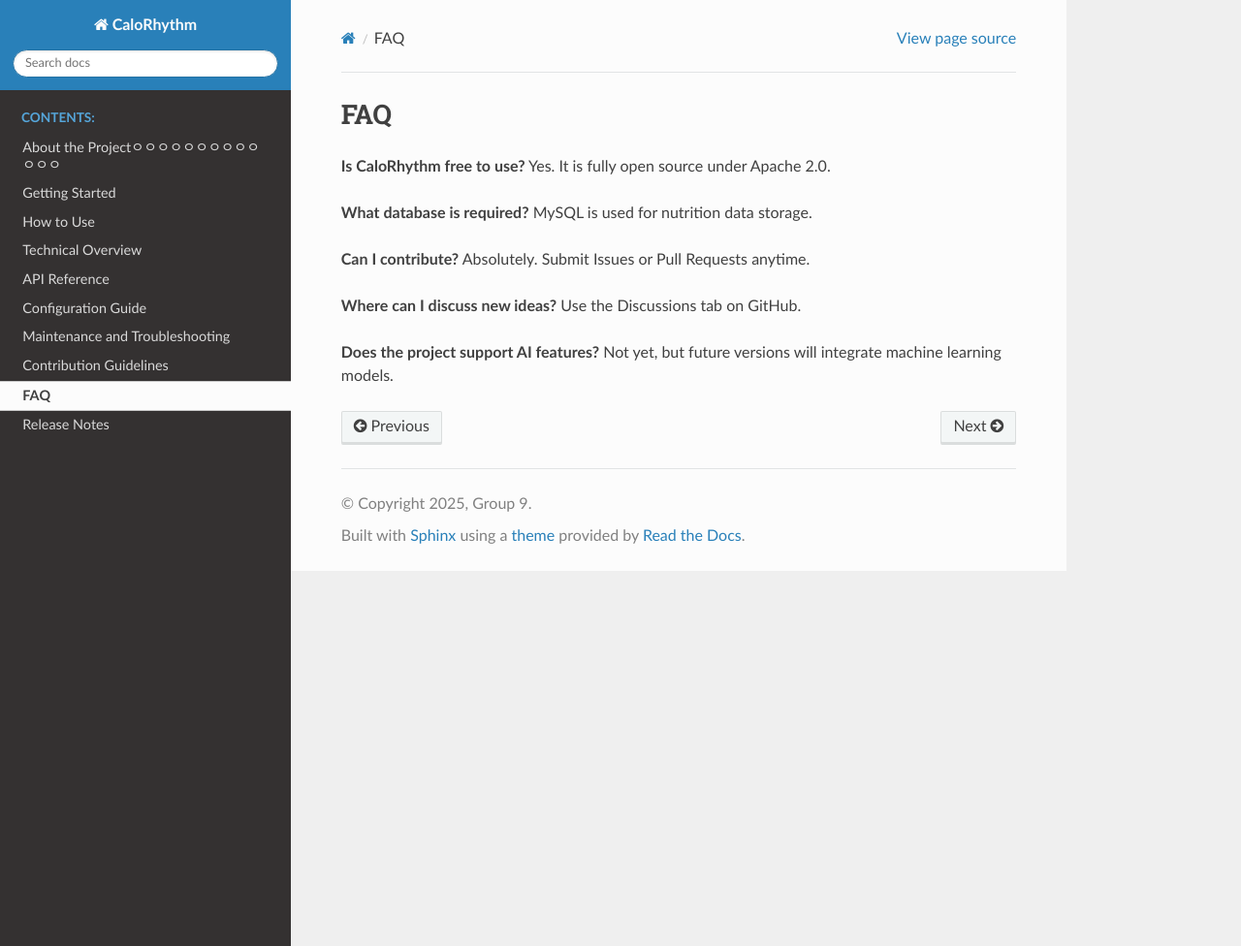
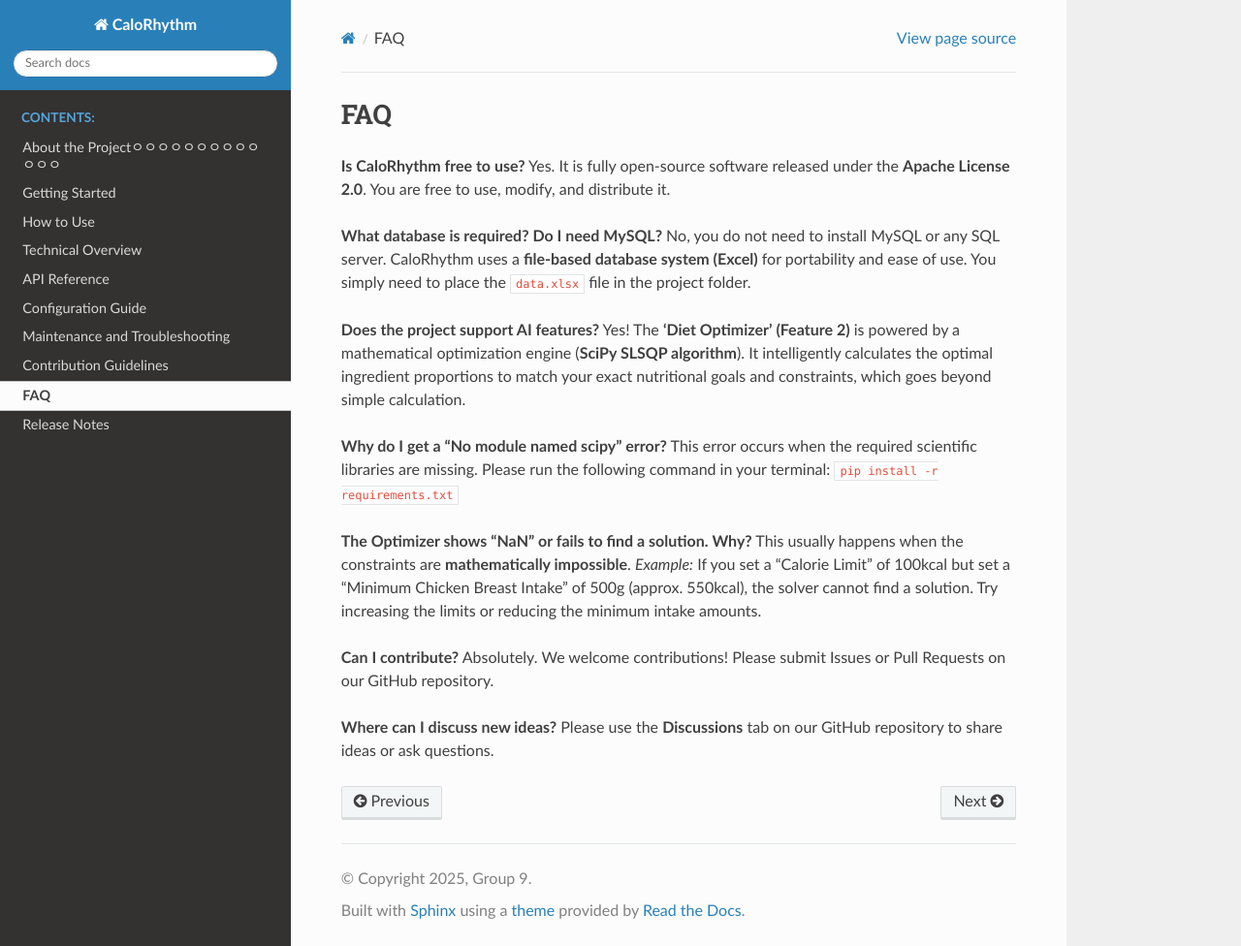
Before and after one commit to seunghwan3140/CaloRhythm_practice, a Sphinx documentation site: the page built from docs/source/faq.rst, in a window 1280 px wide and 976 px high. Shown: the whole window at 97% size. Built offline with Sphinx 7.4.7 and the Read the Docs theme 3.1.0, drawn with Linux system fonts in a browser that asks for light colours.

Commit message:
Revise FAQ with detailed usage and contribution info
Expanded FAQ section with detailed answers about usage, database requirements, AI features, and contribution guidelines.

```diff
--- a/docs/source/faq.rst
+++ b/docs/source/faq.rst
@@ -2,16 +2,28 @@ FAQ
 ===
 
 **Is CaloRhythm free to use?**
-Yes. It is fully open source under Apache 2.0.
+Yes. It is fully open-source software released under the **Apache License 2.0**. You are free to use, modify, and distribute it.
 
-**What database is required?**
-MySQL is used for nutrition data storage.
+**What database is required? Do I need MySQL?**
+No, you do not need to install MySQL or any SQL server.
+CaloRhythm uses a **file-based database system (Excel)** for portability and ease of use. You simply need to place the ``data.xlsx`` file in the project folder.
+
+**Does the project support AI features?**
+Yes! The **'Diet Optimizer' (Feature 2)** is powered by a mathematical optimization engine (**SciPy SLSQP algorithm**).
+It intelligently calculates the optimal ingredient proportions to match your exact nutritional goals and constraints, which goes beyond simple calculation.
+
+**Why do I get a "No module named scipy" error?**
+This error occurs when the required scientific libraries are missing.
+Please run the following command in your terminal:
+``pip install -r requirements.txt``
+
+**The Optimizer shows "NaN" or fails to find a solution. Why?**
+This usually happens when the constraints are **mathematically impossible**.
+*Example:* If you set a "Calorie Limit" of 100kcal but set a "Minimum Chicken Breast Intake" of 500g (approx. 550kcal), the solver cannot find a solution.
+Try increasing the limits or reducing the minimum intake amounts.
 
 **Can I contribute?**
-Absolutely. Submit Issues or Pull Requests anytime.
+Absolutely. We welcome contributions! Please submit Issues or Pull Requests on our GitHub repository.
 
 **Where can I discuss new ideas?**
-Use the Discussions tab on GitHub.
-
-**Does the project support AI features?**
-Not yet, but future versions will integrate machine learning models.
+Please use the **Discussions** tab on our GitHub repository to share ideas or ask questions.
```
